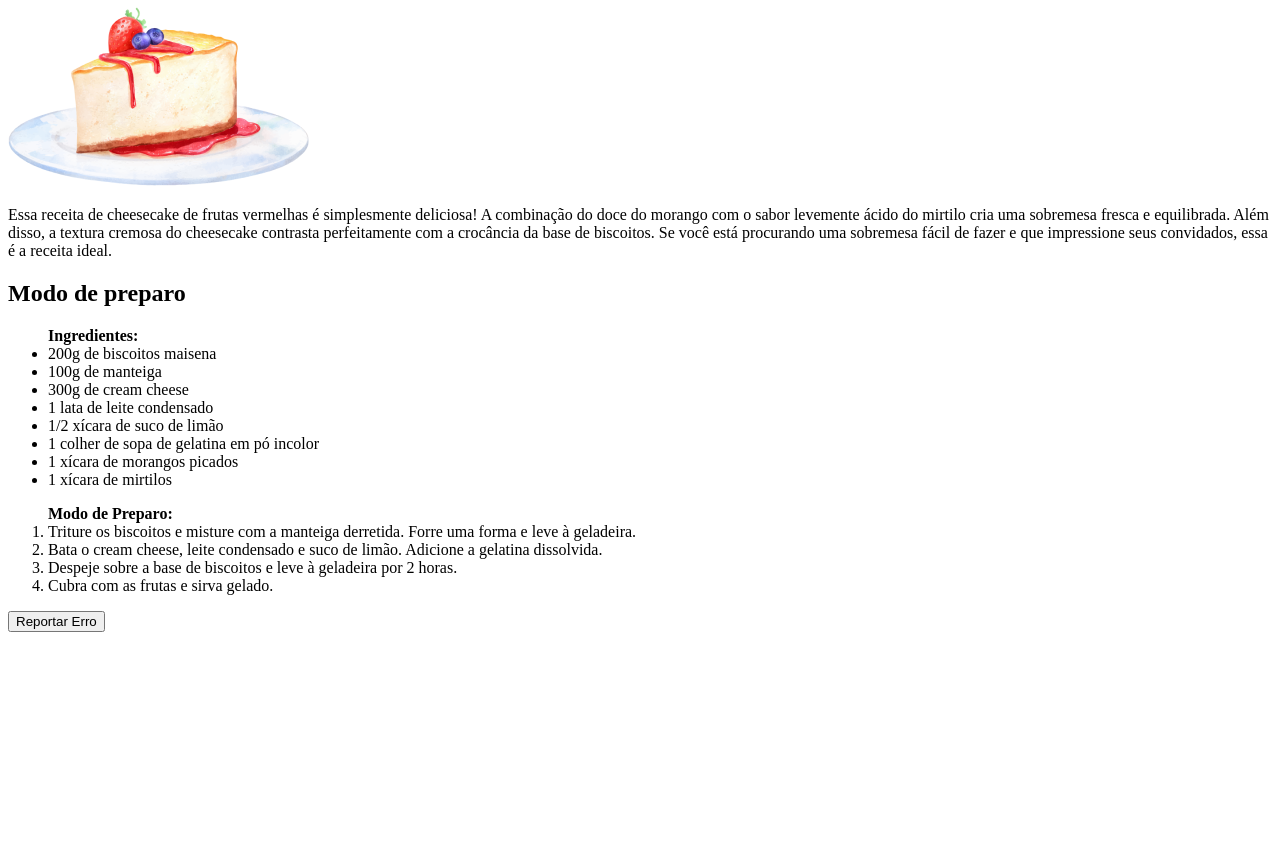
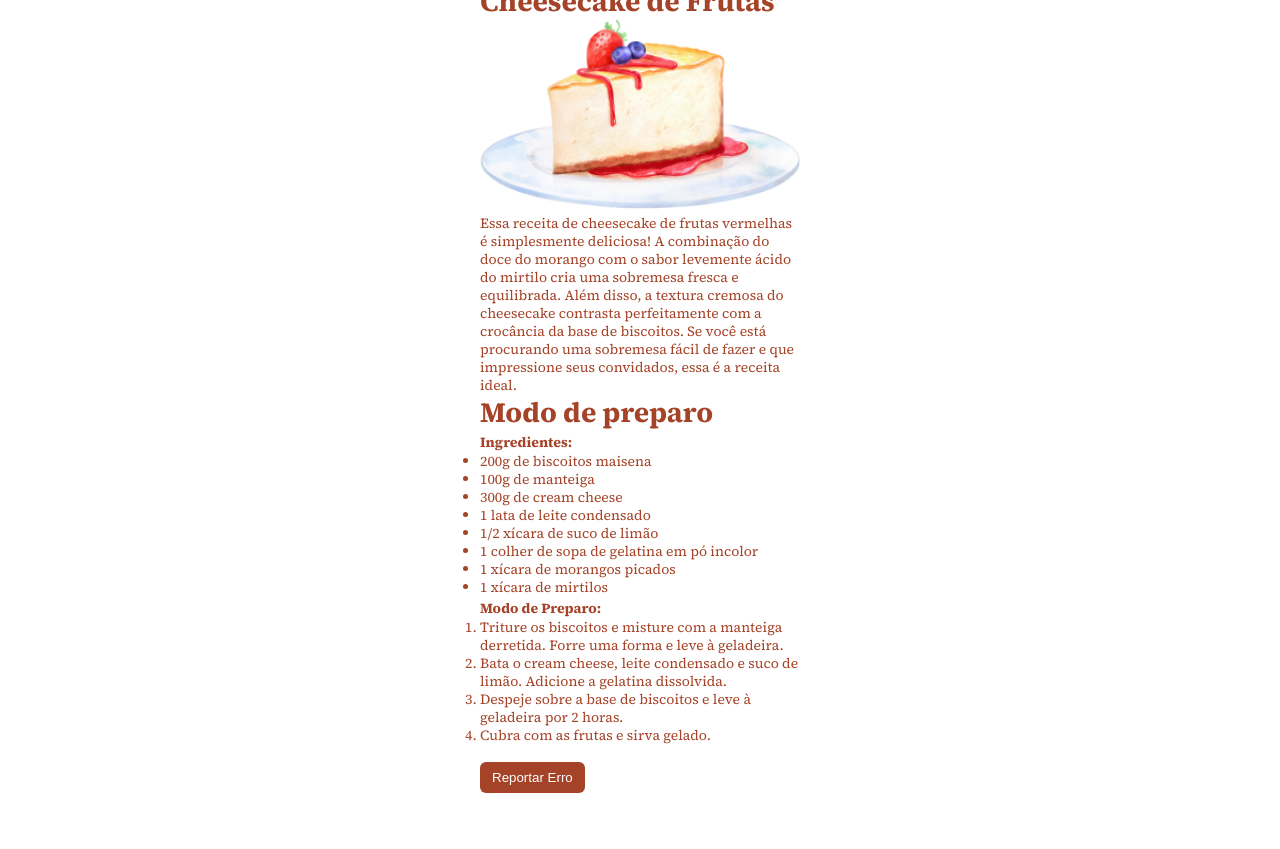
Before and after one commit to fernandoalvesrufino/cheesecake_page, a plain HTML site: page index.html in a window 1280 px wide. Shown: the part 73-922 px from the top of the page. Before the commit the page ends 800 px from the top, so only its background shows below. Drawn offline with Linux system fonts and the light colour scheme.

Commit message:
starting style

```diff
--- a/index.html
+++ b/index.html
@@ -3,7 +3,13 @@
 <head>
   <meta charset="UTF-8">
   <meta name="viewport" content="width=device-width, initial-scale=1.0">
+
+  <link rel="preconnect" href="https://fonts.googleapis.com">
+  <link rel="preconnect" href="https://fonts.gstatic.com" crossorigin>
+  <link href="https://fonts.googleapis.com/css2?family=Roboto:wght@400;700&family=Source+Serif+4:opsz,wght@8..60,400;8..60,500;8..60,700&display=swap" rel="stylesheet">
+
   <title>Cheesecake</title>
+  <link rel="stylesheet" href="./style.css">
 </head>
 <body>
   <main>
@@ -16,7 +22,7 @@
 
     <div class="ingredients">
       <h2>Modo de preparo</h2>
-      <div class="items">
+
       <ul>
         <strong>Ingredientes:</strong>
         <li>200g de biscoitos maisena</li>
@@ -28,9 +34,7 @@
         <li>1 xícara de morangos picados</li>
         <li>1 xícara de mirtilos</li>
       </ul>
-      </div>
 
-      <div class="preparation">
       <ol>
         <strong>Modo de Preparo:</strong>
         <li>Triture os biscoitos e misture com a manteiga derretida. Forre uma forma e leve à geladeira.</li>
@@ -38,7 +42,7 @@
         <li>Despeje sobre a base de biscoitos e leve à geladeira por 2 horas.</li>
         <li>Cubra com as frutas e sirva gelado.</li>
       </ol>
-      </div>
+
       <button>Reportar Erro</button>
     </div>
   </main>
--- /dev/null
+++ b/style.css
@@ -0,0 +1,53 @@
+* {
+  padding: 0;
+  margin: 0;
+  box-sizing: border-box;
+
+  -webkit-font-smoothing: antialiased;
+  -moz-osx-font-smoothing: grayscale;
+}
+
+:root {
+  font-family: 'Source Serif 4', serif;
+  font-size: 62.5%;
+}
+
+body {
+  color: #A54328;
+  font-size: 1.6rem;
+}
+
+main {
+  max-width: 32rem;
+
+  margin-inline: auto;
+  padding: 5.6rem 4rem;
+
+  box-sizing: content-box;
+}
+
+h1, h2 {
+  font-size: 2.8rem;
+  line-height: 3.6rem;
+}
+
+img {
+  width: 100%;
+}
+
+p, li, strong {
+  font-size: 1.4rem;
+  line-height: 1.8rem;
+}
+
+button {
+  background-color: #A54328;
+  color: white;
+
+  border-radius: .6rem;
+  border: 0;
+
+  padding: .8rem 1.2rem;
+
+  margin-top: 1.8rem;
+}
```
Lines whose indentation alone changed are shown as unchanged.
